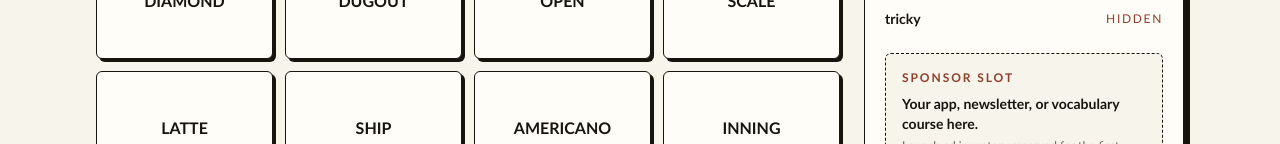
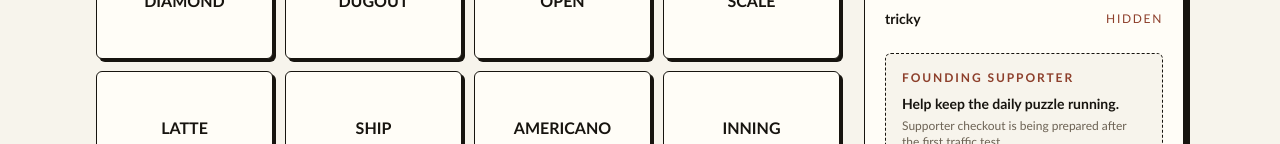
Before and after one commit to aDragon0707/daily-word-categories, a Next.js app: page / in a window 1280 px wide. Shown: the part 656-800 px from the top of the page. Built offline with nearby package versions, Linux system fonts and the light colour scheme; no server answers.

Commit message:
Add supporter checkout hook

```diff
--- a/src/app/page.tsx
+++ b/src/app/page.tsx
@@ -6,9 +6,10 @@ import { trackEvent } from "@/lib/analytics";
 import { getTodaysPuzzle, type Puzzle, type PuzzleGroup } from "@/data/puzzles";
 import { makeShareText } from "@/lib/share";
 import { emitSound } from "@/lib/sound-feedback";
+import { buildSupporterCheckoutUrl } from "@/lib/supporter-checkout";
 
 const MAX_MISTAKES = 4;
-const REVIVE_CHECKOUT_URL = process.env.NEXT_PUBLIC_REVIVE_CHECKOUT_URL;
+const SUPPORTER_CHECKOUT_URL = process.env.NEXT_PUBLIC_SUPPORTER_CHECKOUT_URL;
 const SHARE_URL = "https://daily.alantern.com";
 const STREAK_KEY = "daily-word-categories:streak";
 
@@ -61,7 +62,6 @@ export default function Home() {
   const [solved, setSolved] = useState<PuzzleGroup[]>([]);
   const [guesses, setGuesses] = useState<Guess[]>([]);
   const [mistakes, setMistakes] = useState(0);
-  const [revivesUsed, setRevivesUsed] = useState(0);
   const [streak, setStreak] = useState<StreakState>(() => {
     if (typeof window === "undefined") return { lastSolvedDate: "", streak: 0, best: 0 };
 
@@ -165,26 +165,17 @@ export default function Home() {
     setSolved([]);
     setGuesses([]);
     setMistakes(0);
-    setRevivesUsed(0);
     setMessage("Board reset. Look for the cleanest four-word set.");
   }
 
-  function revive() {
-    if (REVIVE_CHECKOUT_URL) {
-      const checkoutUrl = new URL(REVIVE_CHECKOUT_URL);
-      checkoutUrl.searchParams.set("puzzle", puzzle.id);
+  function openSupporterCheckout() {
+    const checkoutUrl = buildSupporterCheckoutUrl(SUPPORTER_CHECKOUT_URL, { puzzleId: puzzle.id });
+    if (checkoutUrl) {
       window.location.href = checkoutUrl.toString();
       return;
     }
 
-    if (revivesUsed > 0) {
-      setMessage("Paid revive checkout is not connected yet.");
-      return;
-    }
-
-    setRevivesUsed(1);
-    setMistakes(MAX_MISTAKES - 1);
-    setMessage("Launch promo revive used. Paid $1 revive plugs in here next.");
+    setMessage("Founding Supporter checkout is not connected yet.");
   }
 
   async function copyResult() {
@@ -363,7 +354,7 @@ export default function Home() {
                     <p className="mt-1 text-sm text-[#efe5d1]">
                       {isComplete
                         ? "Copy the spoiler-free grid and make people ask what it means."
-                        : "Buy one more guess or reveal the board."}
+                        : "Support future puzzles or reveal the board."}
                     </p>
                   </div>
                   <button
@@ -412,9 +403,11 @@ export default function Home() {
             </div>
 
             <div className="mt-6 rounded-md border border-dashed border-[#17140f] bg-[#f7f4ec] p-4">
-              <p className="text-xs font-black uppercase tracking-[0.16em] text-[#8d3f2b]">Sponsor slot</p>
-              <p className="mt-2 text-sm font-bold">Your app, newsletter, or vocabulary course here.</p>
-              <p className="mt-1 text-xs text-[#6c6254]">Launch ad inventory reserved for the first traffic test.</p>
+              <p className="text-xs font-black uppercase tracking-[0.16em] text-[#8d3f2b]">Founding Supporter</p>
+              <p className="mt-2 text-sm font-bold">Help keep the daily puzzle running.</p>
+              <p className="mt-1 text-xs text-[#6c6254]">
+                Supporter checkout is being prepared after the first traffic test.
+              </p>
             </div>
 
             {isComplete && (
@@ -426,11 +419,11 @@ export default function Home() {
               <div className="mt-6 grid gap-3">
                 <button
                   type="button"
-                  onClick={revive}
+                  onClick={openSupporterCheckout}
                   data-click-sound="submit"
                   className="w-full rounded-md border border-[#17140f] bg-[#f0c64d] px-4 py-3 font-black text-[#17140f] shadow-[3px_3px_0_#17140f]"
                 >
-                  $1 Revive
+                  Founding Supporter
                 </button>
                 <button
                   type="button"
--- /dev/null
+++ b/src/lib/supporter-checkout.ts
@@ -0,0 +1,15 @@
+type SupporterCheckoutContext = {
+  puzzleId: string;
+};
+
+export function buildSupporterCheckoutUrl(
+  checkoutUrl: string | undefined,
+  context: SupporterCheckoutContext,
+) {
+  if (!checkoutUrl) return null;
+
+  const url = new URL(checkoutUrl);
+  url.searchParams.set("product", "supporter");
+  url.searchParams.set("puzzle", context.puzzleId);
+  return url.toString();
+}
```
Also changed, not shown: 2 other files (tests, documents, lock files or other folders).
